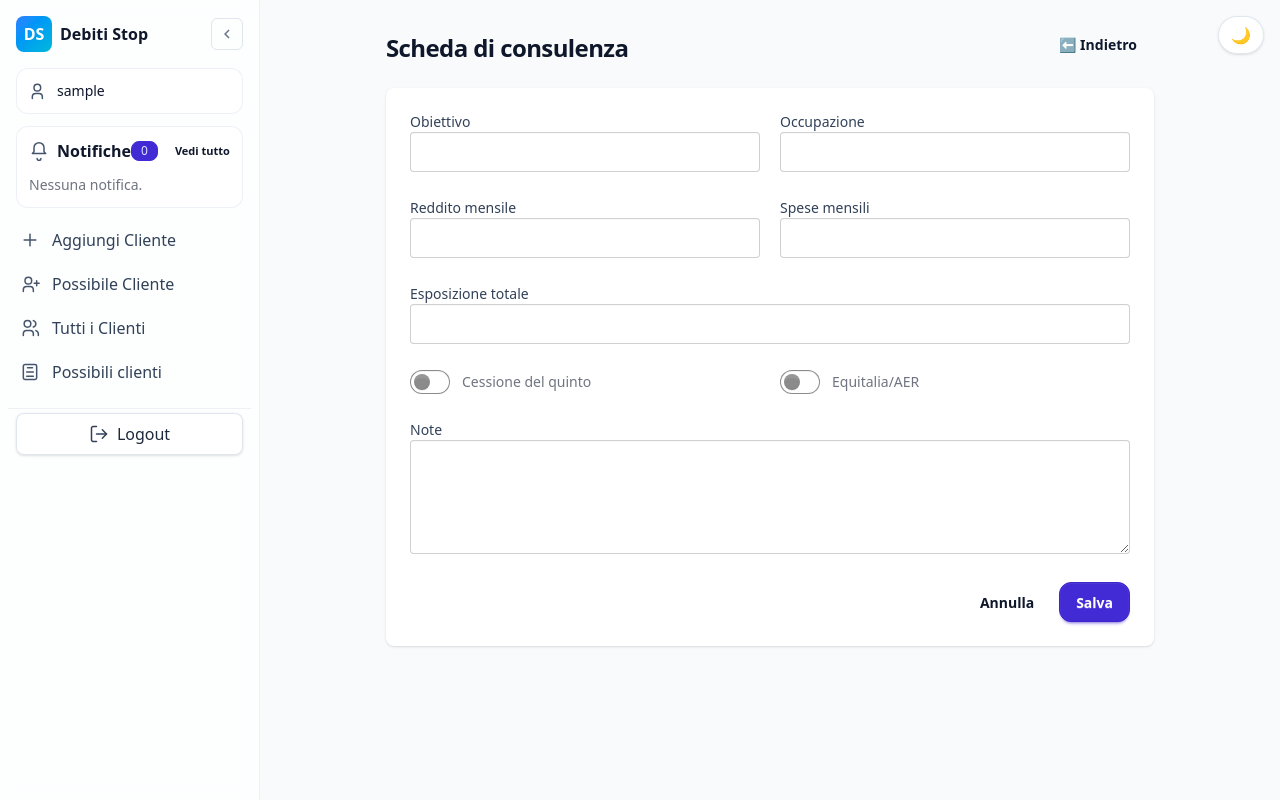
After one commit to lucaromano98/debiti_stop, a Django app: page /clienti/1/schede/nuova/ in a window 1280 px wide. The commit adds this page. Run offline with Django 5.2, Linux system fonts and the light colour scheme; the visitor is signed in with stand-in values (Sample User, id 1); data that the repository does not hold is empty; style sheets or scripts are compiled from the project's sources.

Commit message:
Aggiunte scheda di consulenza e instanza di visibilita'

```diff
--- a/crm/forms.py
+++ b/crm/forms.py
@@ -1,6 +1,6 @@
 from django import forms
 from django.forms.widgets import ClearableFileInput
-from .models import Cliente, DocumentoCliente, Pratiche, Nota, Lead, Consulente
+from .models import Cliente, DocumentoCliente, Pratiche, Nota, Lead, Consulente, SchedaConsulenza
 
 
 # ===== Widget per upload multiplo =====
@@ -31,24 +31,23 @@ class ClienteForm(forms.ModelForm):
             "nome", "cognome", "email", "telefono",
             "residenza", "esperienza_finanziaria",
             "note", "stato",
+            # NEW
+            "istanza_visibilita", "documenti_inviati", "perizia_inviata",
         ]
         widgets = {
             "nome": forms.TextInput(attrs={"class": "input input-bordered w-full"}),
             "cognome": forms.TextInput(attrs={"class": "input input-bordered w-full"}),
             "email": forms.EmailInput(attrs={"class": "input input-bordered w-full"}),
             "telefono": forms.TextInput(attrs={"class": "input input-bordered w-full"}),
-            "residenza": forms.Textarea(attrs={"class": "textarea textarea-bordered w-full", "rows": 3}),
-            "esperienza_finanziaria": forms.Textarea(attrs={"class": "textarea textarea-bordered w-full", "rows": 3}),
+            "residenza": forms.Textarea(attrs={"class": "textarea textarea-bordered w-full", "rows": 1}),
+            "esperienza_finanziaria": forms.Textarea(attrs={"class": "textarea textarea-bordered w-full", "rows": 1}),
             "note": forms.Textarea(attrs={"class": "textarea textarea-bordered w-full", "rows": 4}),
             "stato": forms.Select(attrs={"class": "select select-bordered w-full"}),
+            # NEW
+            "istanza_visibilita": forms.CheckboxInput(attrs={"class": "toggle toggle-primary"}),
+            "documenti_inviati": forms.CheckboxInput(attrs={"class": "toggle toggle-primary"}),
+            "perizia_inviata": forms.CheckboxInput(attrs={"class": "toggle toggle-primary"}),
         }
-
-    def clean_visure_files(self):
-        try:
-            files = self.files.getlist("visure_files")
-        except Exception:
-            files = []
-        return files
 
 
 
@@ -186,3 +185,26 @@ class LeadForm(forms.ModelForm):
         if stato == "negativo" and not motivazione_negativa:
             self.add_error("motivazione_negativa", "Inserisci la motivazione per l’esito negativo.")
         return cleaned
+
+# ========================
+# SchedaConsulenza
+# ========================
+
+class SchedaConsulenzaForm(forms.ModelForm):
+    class Meta:
+        model = SchedaConsulenza
+        fields = [
+            "obiettivo", "occupazione",
+            "reddito_mensile", "spese_mensili", "esposizione_totale",
+            "ha_cqs", "ha_equitalia", "note",
+        ]
+        widgets = {
+            "obiettivo": forms.TextInput(attrs={"class": "input input-bordered w-full"}),
+            "occupazione": forms.TextInput(attrs={"class": "input input-bordered w-full"}),
+            "reddito_mensile": forms.NumberInput(attrs={"step": "0.01", "class": "input input-bordered w-full"}),
+            "spese_mensili": forms.NumberInput(attrs={"step": "0.01", "class": "input input-bordered w-full"}),
+            "esposizione_totale": forms.NumberInput(attrs={"step": "0.01", "class": "input input-bordered w-full"}),
+            "ha_cqs": forms.CheckboxInput(attrs={"class": "toggle toggle-primary"}),
+            "ha_equitalia": forms.CheckboxInput(attrs={"class": "toggle toggle-primary"}),
+            "note": forms.Textarea(attrs={"rows": 4, "class": "textarea textarea-bordered w-full"}),
+        }
--- /dev/null
+++ b/crm/templates/crm/scheda_consulenza_form.html
@@ -0,0 +1,79 @@
+{% extends "crm/base.html" %}
+{% block title %}Nuova scheda di consulenza{% endblock %}
+
+{% block content %}
+<div class="mx-auto max-w-3xl space-y-6">
+
+  <div class="flex items-end justify-between">
+    <div>
+      <p class="text-sm opacity-60">
+        {% if cliente %}Cliente: {{ cliente.nome }} {{ cliente.cognome }}
+        {% elif lead %}Lead: {{ lead.nome }} {{ lead.cognome }}
+        {% endif %}
+      </p>
+      <h1 class="text-2xl font-extrabold tracking-tight">Scheda di consulenza</h1>
+    </div>
+    <a class="btn btn-ghost" href="{% if cliente %}{% url 'cliente_dettaglio' cliente.id %}{% elif lead %}{% url 'lead_dettaglio' lead.id %}{% else %}{% url 'dashboard' %}{% endif %}">⬅️ Indietro</a>
+  </div>
+
+  <div class="card bg-base-100 shadow">
+    <div class="card-body">
+      <form method="post" class="space-y-5">
+        {% csrf_token %}
+
+        <div class="grid gap-5 md:grid-cols-2">
+          <label class="form-control">
+            <span class="label-text">Obiettivo</span>
+            {{ form.obiettivo }}
+            {% for e in form.obiettivo.errors %}<p class="text-error text-xs">{{ e }}</p>{% endfor %}
+          </label>
+          <label class="form-control">
+            <span class="label-text">Occupazione</span>
+            {{ form.occupazione }}
+            {% for e in form.occupazione.errors %}<p class="text-error text-xs">{{ e }}</p>{% endfor %}
+          </label>
+
+          <label class="form-control">
+            <span class="label-text">Reddito mensile</span>
+            {{ form.reddito_mensile }}
+            {% for e in form.reddito_mensile.errors %}<p class="text-error text-xs">{{ e }}</p>{% endfor %}
+          </label>
+          <label class="form-control">
+            <span class="label-text">Spese mensili</span>
+            {{ form.spese_mensili }}
+            {% for e in form.spese_mensili.errors %}<p class="text-error text-xs">{{ e }}</p>{% endfor %}
+          </label>
+
+          <label class="form-control md:col-span-2">
+            <span class="label-text">Esposizione totale</span>
+            {{ form.esposizione_totale }}
+            {% for e in form.esposizione_totale.errors %}<p class="text-error text-xs">{{ e }}</p>{% endfor %}
+          </label>
+        </div>
+
+        <div class="grid gap-5 md:grid-cols-2">
+          <label class="label cursor-pointer justify-start gap-3">
+            {{ form.ha_cqs }} <span class="label-text">Cessione del quinto</span>
+          </label>
+          <label class="label cursor-pointer justify-start gap-3">
+            {{ form.ha_equitalia }} <span class="label-text">Equitalia/AER</span>
+          </label>
+        </div>
+
+        <label class="form-control">
+          <span class="label-text">Note</span>
+          {{ form.note }}
+          {% for e in form.note.errors %}<p class="text-error text-xs">{{ e }}</p>{% endfor %}
+        </label>
+
+        <div class="flex justify-end gap-2 pt-2">
+          <a class="btn btn-ghost" href="{% if cliente %}{% url 'cliente_dettaglio' cliente.id %}{% elif lead %}{% url 'lead_dettaglio' lead.id %}{% else %}{% url 'dashboard' %}{% endif %}">Annulla</a>
+          <button class="btn btn-primary" type="submit">Salva</button>
+        </div>
+
+      </form>
+    </div>
+  </div>
+
+</div>
+{% endblock %}
--- a/crm/urls.py
+++ b/crm/urls.py
@@ -2,7 +2,7 @@ from django.urls import path, include
 from django.contrib.auth.views import LogoutView
 from django.contrib.auth import views as auth_views
 from .views import CustomLoginView, notifiche_segna_letto,notifiche_segna_tutte_lette,notifiche_lista ,lead_toggle_no_risposta, lead_toggle_consulenza, lead_toggle_msg,lead_modifica,lead_lista, lead_nuovo, documenti_zip_cliente, dashboard, home_redirect, clienti_tutti, clienti_legali, clienti_attivi, clienti_non_attivi, cliente_nuovo, clienti_dettaglio, cliente_modifica, cliente_elimina, documento_nuovo, documento_elimina, pratica_nuova, pratica_modifica, pratica_elimina
-from .views import nota_crea, nota_modifica, nota_elimina
+from .views import nota_crea, nota_modifica, nota_elimina, lead_dettaglio, scheda_consulenza_nuova
 from rest_framework.routers import DefaultRouter
 from crm.api.views import ClienteViewSet, LeadViewSet
 from rest_framework_simplejwt.views import TokenObtainPairView, TokenRefreshView
@@ -41,11 +41,17 @@ urlpatterns = [
     path("clienti/<int:cliente_id>/", clienti_dettaglio, name="cliente_dettaglio"),
     path("clienti/<int:cliente_id>/modifica/", cliente_modifica, name="cliente_modifica"),
     path("clienti/<int:cliente_id>/elimina/", cliente_elimina, name="cliente_elimina"),
+    #Scheda consulenza cliente
+    path("clienti/<int:cliente_id>/schede/nuova/", scheda_consulenza_nuova, {"cliente_id": None}, name="scheda_consulenza_nuova_cliente"),
+    path("clienti/<int:cliente_id>/scheda-consulenza/nuova/", scheda_consulenza_nuova, name="scheda_consulenza_nuova_cliente"),
 
     #Leads
     path("leads/", lead_lista, name="lead_lista"),
     path("leads/nuovo/", lead_nuovo, name="lead_nuovo"),
     path("leads/<int:lead_id>/modifica/", lead_modifica, name="lead_modifica"),
+    path("leads/<int:lead_id>/", lead_dettaglio, name="lead_dettaglio"),
+    #scheda consulenza lead
+    path("leads/<int:lead_id>/scheda-consulenza/nuova/", scheda_consulenza_nuova, name="scheda_consulenza_nuova_lead"),
 
 
     # Documenti
@@ -78,4 +84,9 @@ urlpatterns = [
      path("notifiche/letto/tutte/", notifiche_segna_tutte_lette, name="notifiche_segna_tutte_lette"),
      path("notifiche/", notifiche_lista, name="notifiche_lista"),
 
+     path("clienti/<int:cliente_id>/consulenza/nuova/",
+          scheda_consulenza_nuova, name="scheda_consulenza_nuova_per_cliente"),
+     path("leads/<int:lead_id>/consulenza/nuova/",
+           scheda_consulenza_nuova, name="scheda_consulenza_nuova_per_lead"),
+
 ]
--- a/crm/views.py
+++ b/crm/views.py
@@ -14,7 +14,7 @@ from django.urls import reverse
 from django.views.decorators.http import require_http_methods, require_POST
 
 from .services import converti_lead_in_cliente, notifica_documento_caricato
-from .forms import ClienteForm, DocumentoForm, PraticaForm, NotaForm, LeadForm
+from .forms import ClienteForm, DocumentoForm, PraticaForm, NotaForm, LeadForm, SchedaConsulenzaForm
 from .models import (
     Cliente,
     DocumentoCliente,
@@ -23,6 +23,7 @@ from .models import (
     Lead,
     Consulente,
     Notifica,
+    SchedaConsulenza
 )
 
 # ==============================
@@ -244,7 +245,10 @@ def cliente_nuovo(request):
         form = ClienteForm(request.POST, request.FILES)
         if form.is_valid():
             cliente = form.save()
-            # ⬇️ allega eventuali visure caricate dal form
+            # se perizia inviata -> attivo
+            if cliente.perizia_inviata and cliente.stato != "active":
+                cliente.stato = "active"
+                cliente.save(update_fields=["stato"])
             _allega_visure(request, cliente)
             messages.success(request, "Cliente creato.")
             return redirect("clienti_tutti")
@@ -270,6 +274,7 @@ def clienti_dettaglio(request, cliente_id):
     docs_leg = cliente.documenti.filter(categoria="legali").order_by("-caricato_il")
     docs_visure = cliente.documenti.filter(categoria="visure").order_by("-caricato_il")
     pratiche = cliente.pratiche.all().order_by("-data_creazione")
+    schede = SchedaConsulenza.objects.filter(cliente=cliente).select_related("compilata_da").order_by("-created_at")
     note = cliente.note_entries.all().order_by("-creata_il")
     nota_form = NotaForm()
     return render(
@@ -284,6 +289,7 @@ def clienti_dettaglio(request, cliente_id):
             "pratiche": pratiche,
             "note": note,
             "nota_form": nota_form,
+            "schede": schede,
         },
     )
 
@@ -297,7 +303,9 @@ def cliente_modifica(request, cliente_id):
         form = ClienteForm(request.POST, request.FILES, instance=cliente)
         if form.is_valid():
             cliente = form.save()
-            # ⬇️ allega eventuali nuove visure caricate dal form
+            if cliente.perizia_inviata and cliente.stato != "active":
+                cliente.stato = "active"
+                cliente.save(update_fields=["stato"])
             _allega_visure(request, cliente)
             messages.success(request, "Cliente aggiornato.")
             return redirect("cliente_dettaglio", cliente_id=cliente.id)
@@ -642,6 +650,49 @@ def lead_modifica(request, lead_id):
         form = LeadForm(instance=lead)
     return render(request, "crm/lead_form.html", {"form": form, "lead": lead, "is_edit": True})
 
+# Scheda Lead
+
+@login_required
+@user_passes_test(has_portal_access)
+def lead_dettaglio(request, lead_id):
+    lead = get_object_or_404(Lead, pk=lead_id, is_archiviato=False)
+    schede = SchedaConsulenza.objects.filter(lead=lead).select_related("compilata_da").order_by("-created_at")
+    return render(request, "crm/lead_dettaglio.html", {
+        "lead": lead,
+        "schede_consulenza": schede,  # per lista schede del lead
+    })
+
+
+@login_required
+@user_passes_test(has_portal_access)
+@require_http_methods(["GET", "POST"])
+def scheda_consulenza_nuova(request, *, cliente_id=None, lead_id=None):
+    cliente = get_object_or_404(Cliente, pk=cliente_id) if cliente_id else None
+    lead = get_object_or_404(Lead, pk=lead_id) if lead_id else None
+
+    if request.method == "POST":
+        form = SchedaConsulenzaForm(request.POST)
+        if form.is_valid():
+            s = form.save(commit=False)
+            s.cliente = cliente
+            s.lead = lead
+            s.compilata_da = request.user
+            s.save()
+            messages.success(request, "Scheda di consulenza salvata.")
+            if cliente:
+                return redirect("cliente_dettaglio", cliente_id=cliente.id)
+            if lead:
+                return redirect("lead_dettaglio", lead_id=lead.id)
+            return redirect("dashboard")
+        messages.error(request, "Controlla i campi: ci sono errori nel form.")
+    else:
+        form = SchedaConsulenzaForm()
+
+    return render(
+        request,
+        "crm/scheda_consulenza_form.html",
+        {"form": form, "cliente": cliente, "lead": lead}
+    )
 
 # ==============================
 # Lead toggles (POST only)
```
Also changed, not shown: crm/models.py (+46 -0 lines), crm/templates/crm/cliente_dettaglio.html (+43 -0 lines), crm/templates/crm/cliente_form.html (+29 -0 lines), crm/templates/crm/lead_dettaglio.html (added, +49 -0 lines), crm/migrations/0015_cliente_documenti_inviati_cliente_istanza_visibilita_and_more.py (added), crm/migrations/0016_alter_cliente_stato.py (added).
